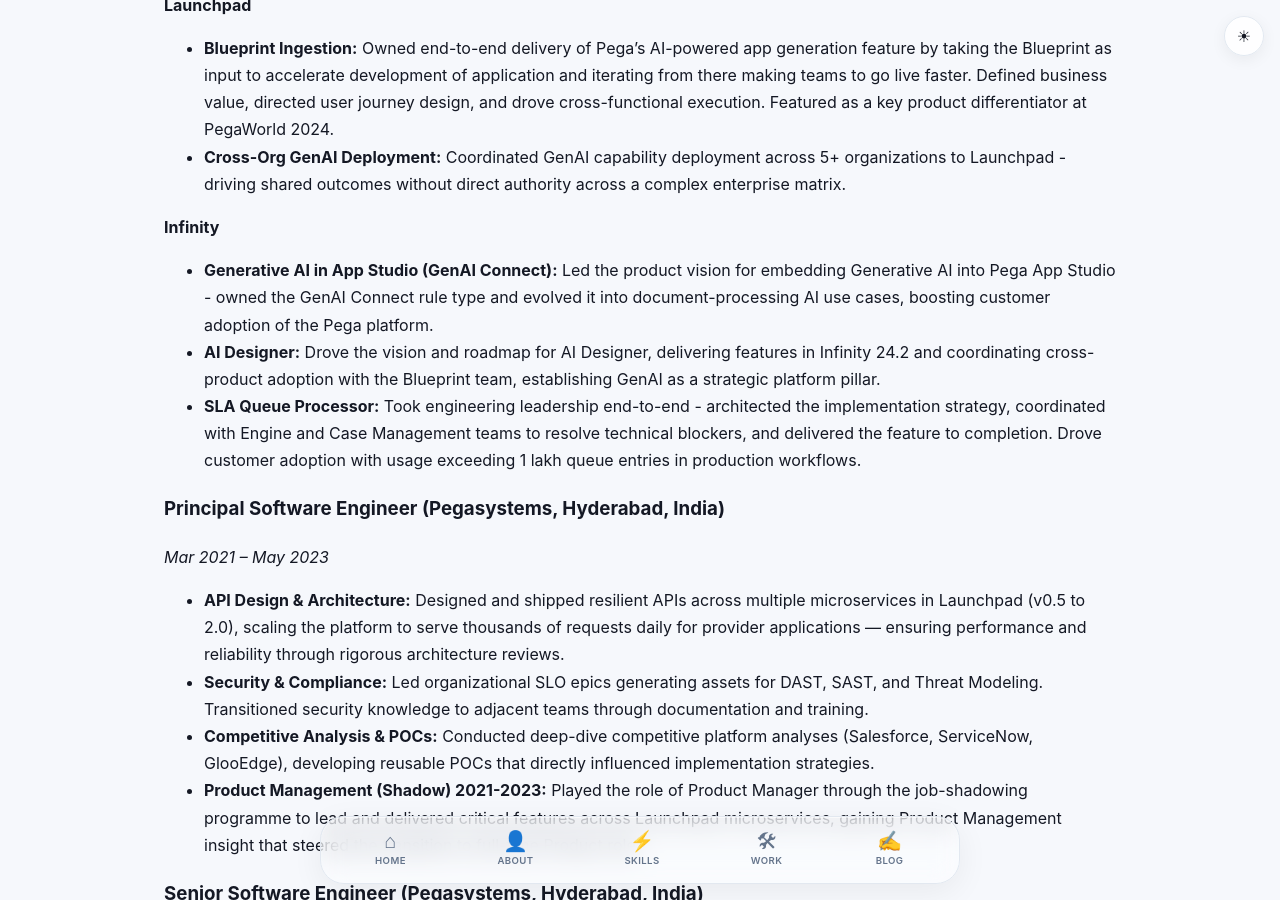
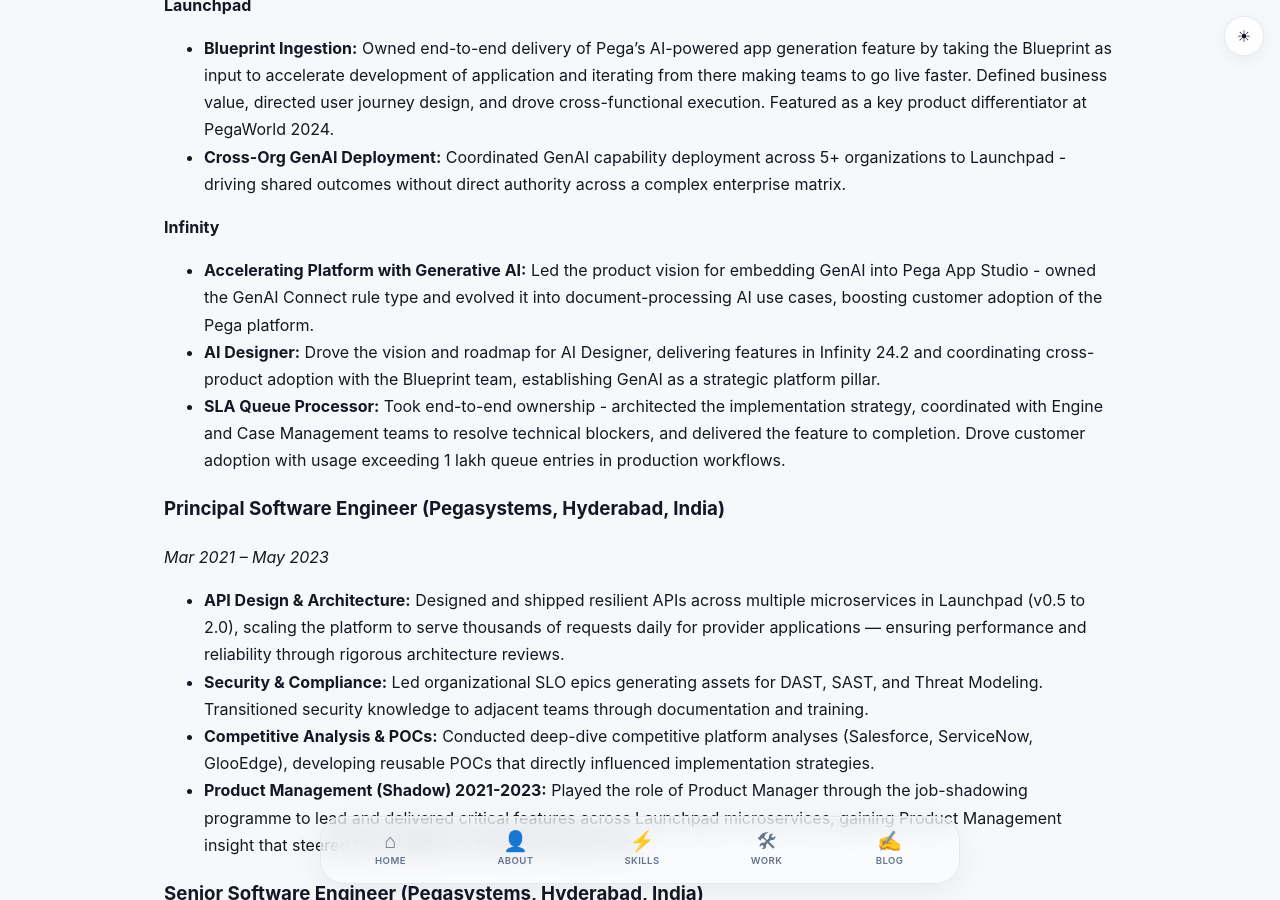
Before and after one commit to SatyaDileep/SatyaDileep.github.io, a Jekyll site: the page built from cv/cv.md, in a window 1280 px wide and 900 px high, scrolled down 1169 px. Built offline with Jekyll 4.4.1, drawn with Linux system fonts in a browser that asks for light colours; our own code applies the rules of GitHub Pages for plain Markdown files.

Commit message:
docs(cv): refine SLA + GenAI bullets wording

```diff
--- a/cv/cv.md
+++ b/cv/cv.md
@@ -40,9 +40,9 @@ AI Product Management, Generative AI, Agentic AI, Prompt Engineering, Product St
 
 **Infinity**
 
-- **Generative AI in App Studio (GenAI Connect):** Led the product vision for embedding Generative AI into Pega App Studio - owned the GenAI Connect rule type and evolved it into document-processing AI use cases, boosting customer adoption of the Pega platform.
+- **Accelerating Platform with Generative AI:** Led the product vision for embedding GenAI into Pega App Studio - owned the GenAI Connect rule type and evolved it into document-processing AI use cases, boosting customer adoption of the Pega platform.
 - **AI Designer:** Drove the vision and roadmap for AI Designer, delivering features in Infinity 24.2 and coordinating cross-product adoption with the Blueprint team, establishing GenAI as a strategic platform pillar.
-- **SLA Queue Processor:** Took engineering leadership end-to-end - architected the implementation strategy, coordinated with Engine and Case Management teams to resolve technical blockers, and delivered the feature to completion. Drove customer adoption with usage exceeding 1 lakh queue entries in production workflows.
+- **SLA Queue Processor:** Took end-to-end ownership - architected the implementation strategy, coordinated with Engine and Case Management teams to resolve technical blockers, and delivered the feature to completion. Drove customer adoption with usage exceeding 1 lakh queue entries in production workflows.
 
 ### Principal Software Engineer (Pegasystems, Hyderabad, India)
 *Mar 2021 – May 2023*
--- a/cv/resume.html
+++ b/cv/resume.html
@@ -155,9 +155,9 @@
       </ul>
       <div class="job-subhead">Infinity</div>
       <ul>
-        <li><strong>Generative AI in App Studio (GenAI Connect):</strong> Led the product vision for embedding Generative AI into Pega App Studio - owned the GenAI Connect rule type and evolved it into document-processing AI use cases, boosting customer adoption of the Pega platform.</li>
+        <li><strong>Accelerating Platform with Generative AI:</strong> Led the product vision for embedding GenAI into Pega App Studio - owned the GenAI Connect rule type and evolved it into document-processing AI use cases, boosting customer adoption of the Pega platform.</li>
         <li><strong>AI Designer:</strong> Drove the vision and roadmap for AI Designer, delivering features in Infinity 24.2 and coordinating cross-product adoption with the Blueprint team, establishing GenAI as a strategic platform pillar.</li>
-        <li><strong>SLA Queue Processor:</strong> Took engineering leadership end-to-end - architected the implementation strategy, coordinated with Engine and Case Management teams to resolve technical blockers, and delivered the feature to completion. Drove customer adoption with usage exceeding 1 lakh queue entries in production workflows.</li>
+        <li><strong>SLA Queue Processor:</strong> Took end-to-end ownership - architected the implementation strategy, coordinated with Engine and Case Management teams to resolve technical blockers, and delivered the feature to completion. Drove customer adoption with usage exceeding 1 lakh queue entries in production workflows.</li>
       </ul>
     </div>
 
```
Also changed, not shown: 1 other file.
